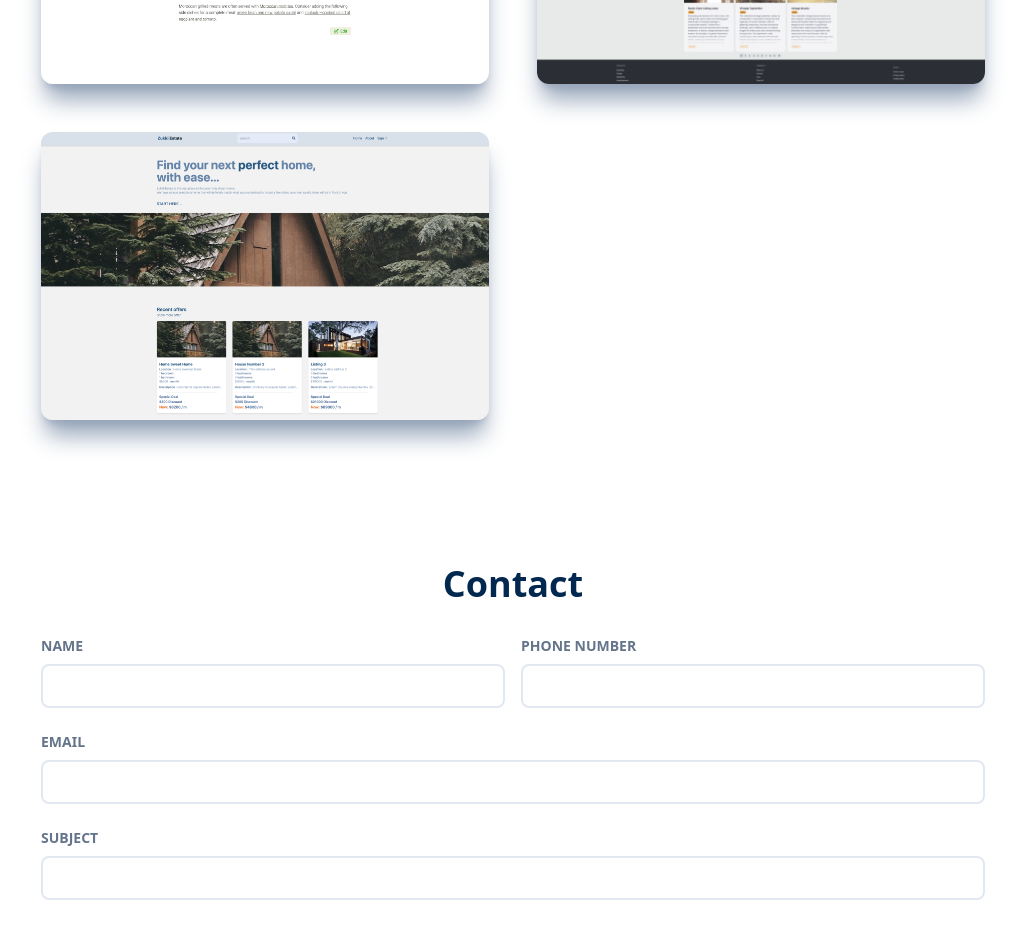
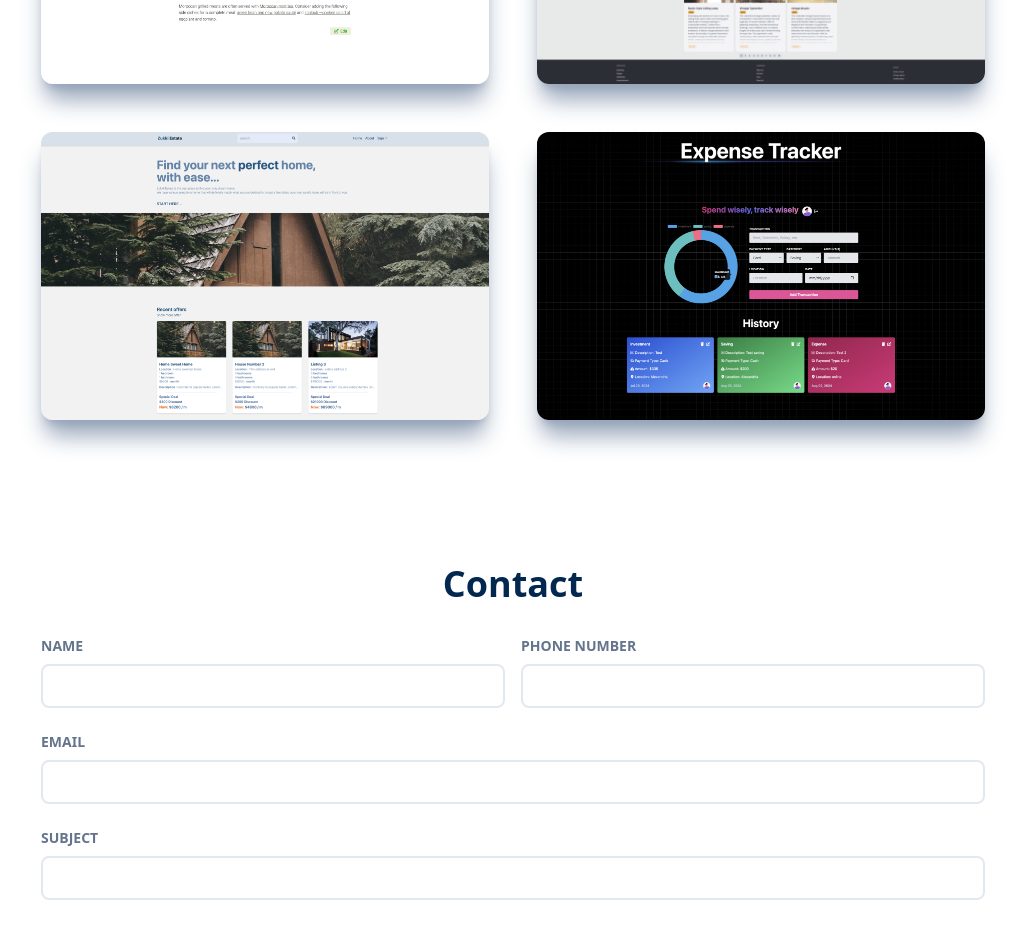
Before and after one commit to KaiIemsawat/portfolio, a React (Vite) app: page / in a window 1280 px wide. Shown: the part 3280-4207 px from the top of the page, without its empty margins (159-1184 px from the left). Built offline with nearby package versions, Linux system fonts and the light colour scheme.

Commit message:
add expense tracker

```diff
--- a/src/components/Projects.jsx
+++ b/src/components/Projects.jsx
@@ -8,6 +8,7 @@ import trailssImg from "../assets/images/trailss.png";
 import recipeRoomImg from "../assets/images/recipeRoom.png";
 import marketplaceImg from "../assets/images/marketplace.png";
 import estate01 from "../assets/images/estate-01.png";
+import expenseTracker01 from "../assets/images/expenseTracker.png";
 
 const Projects = () => {
     return (
@@ -92,6 +93,13 @@ const Projects = () => {
                     link="https://mern-estate-069k.onrender.com/"
                     description="This as a demo for real estate web application. User may login with their info or using Google OAuth"
                 />
+                <ProjectItem
+                    img={expenseTracker01}
+                    title="Expense Tracker"
+                    tools="MERN, GraphQL, TailwindCSS"
+                    link="https://gql-mern-expensetracker.onrender.com/"
+                    description="This is a practice project focusing on creating a graph that will update based on user inputs"
+                />
             </div>
         </div>
     );
```
Also changed, not shown: src/assets/images/expenseTracker.png (added), src/assets/images/portfolio-blue.png (added).
